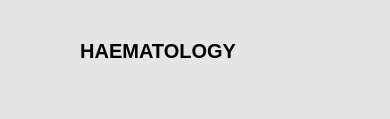
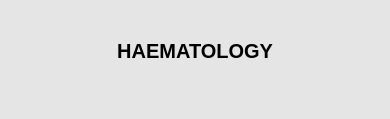
Before and after one commit to jo-esign/Biokarfred2.0, a website: page build/services.html in a window 390 px wide. Shown: the part 310-429 px from the top of the page. Drawn offline with Linux system fonts and the light colour scheme.

Commit message:
mobile updates

```diff
--- a/build/services.html
+++ b/build/services.html
@@ -76,10 +76,11 @@
       </section>
       <section class="">
         <h4 class="md:font-bold font-semibold text-xl md:text-5xl text-center">Here Are Some Of The Tests We Carry Out</h4>
-        <div class=" md:grid md:gap-8 md:grid-cols-2 lg:grid-cols-2 ">
-          <div class="flex">
+        <div class="  ">
+          <div  class="row-span-2">
+          <div class="flex-col">
           <div class="   m-10">
-            <h4 class="text-xl font-semibold pb-8">HAEMATOLOGY</h4>
+            <h4 class="text-xl text-center font-semibold pb-8">HAEMATOLOGY</h4>
               <div>
             <img src="img/red-blood.avif" class="m-6  h-auto w-40 md:w-70 rounded-e-full md:float-left  ring-4 ring-neutral-200/[.70] object-contain max-w-xs">
             </div>
@@ -132,6 +133,7 @@
         </div>
         </div>
         </div>
+        </div>
         <div class="flex-col  mx-auto  ">
           <div class="m-10">
           <h4 class="text-xl text-center font-semibold pb-8">MICRO/PARASITOLOGY</h4>
```
Also changed, not shown: build/css/style.css.
